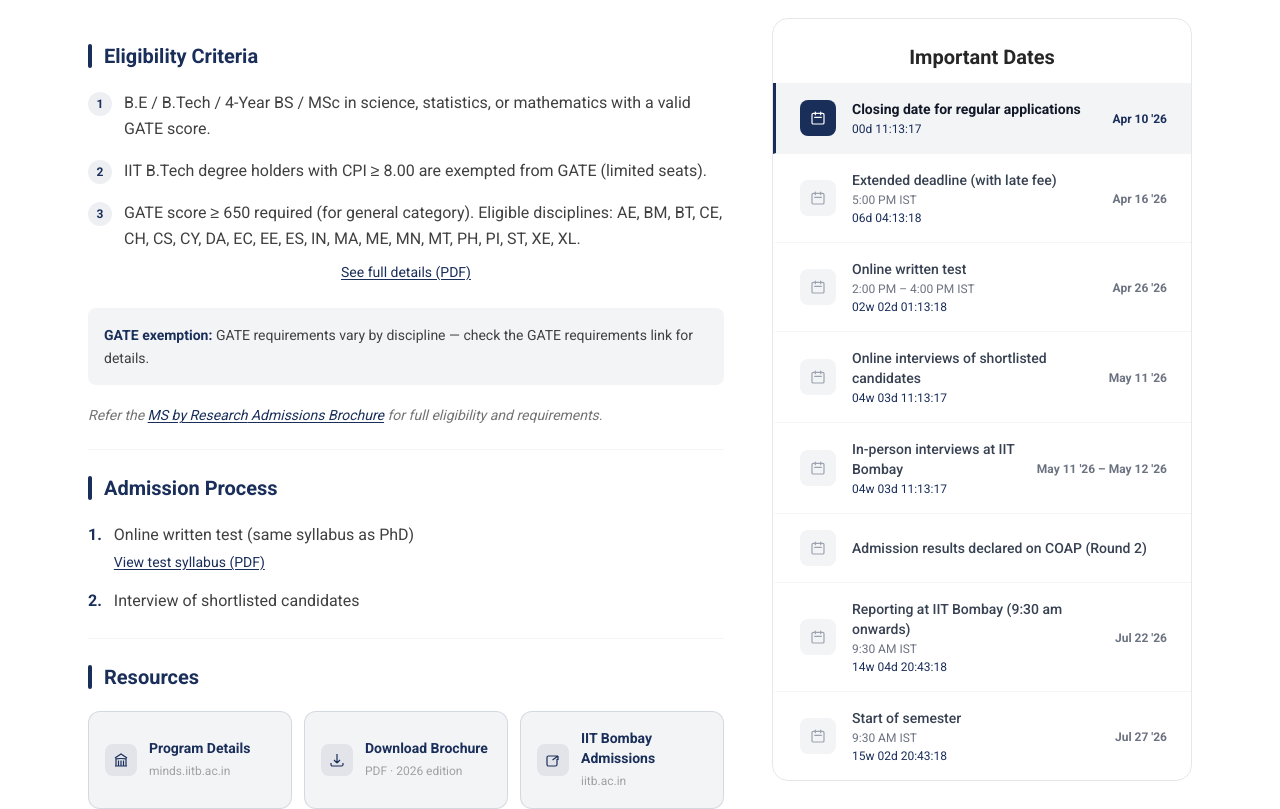
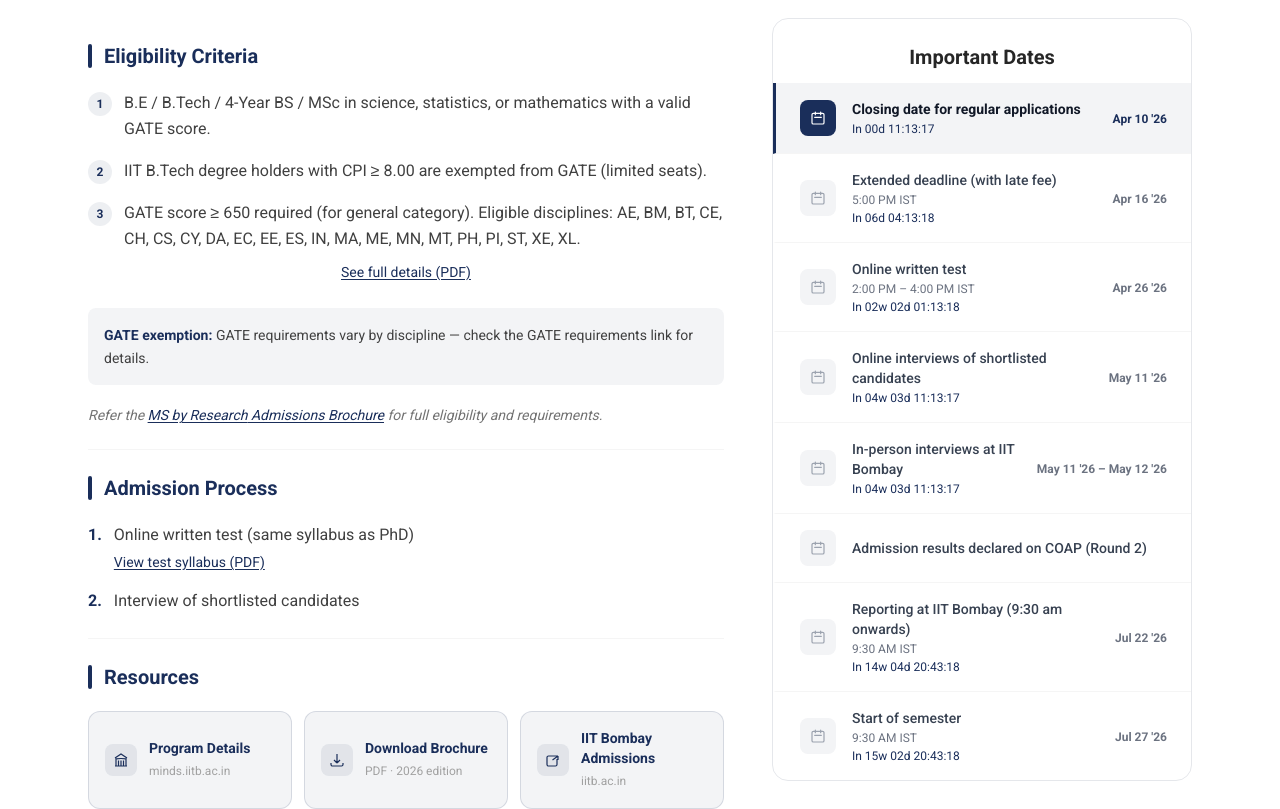
Before and after one commit to mansi-sharma-work/admissions-cminds, a Next.js app: page / in a window 1280 px wide. Shown: the part 1180-1989 px from the top of the page. Built offline with nearby package versions, Linux system fonts and the light colour scheme.

Commit message:
added in to countdown

```diff
--- a/components/ImportantDates.tsx
+++ b/components/ImportantDates.tsx
@@ -66,7 +66,7 @@
   const pad = (n: number) => String(n).padStart(2, "0")
   const weekPart = weeks > 0 ? `${pad(weeks)}w ` : ""
 
-  return `${weekPart}${pad(days)}d ${pad(hours)}:${pad(minutes)}:${pad(seconds)}`
+  return `In ${weekPart}${pad(days)}d ${pad(hours)}:${pad(minutes)}:${pad(seconds)}`
 }
 
 export default function ImportantDates({
```
